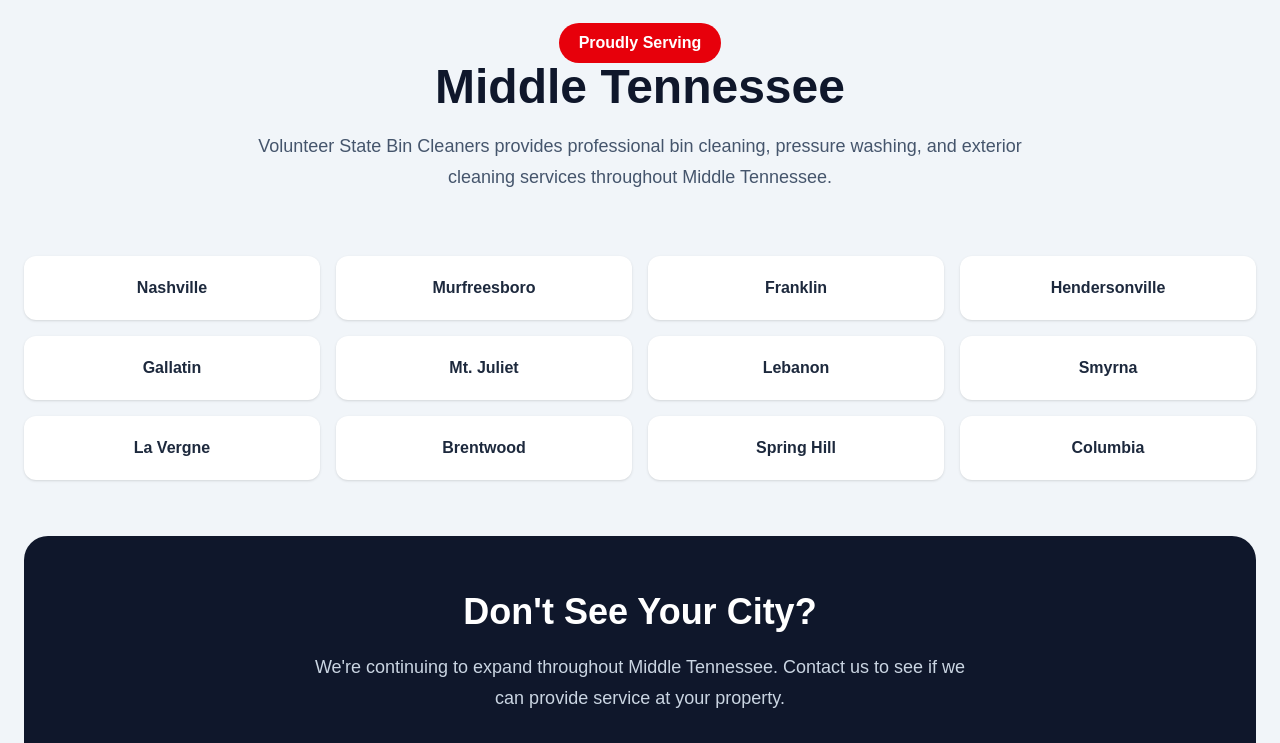
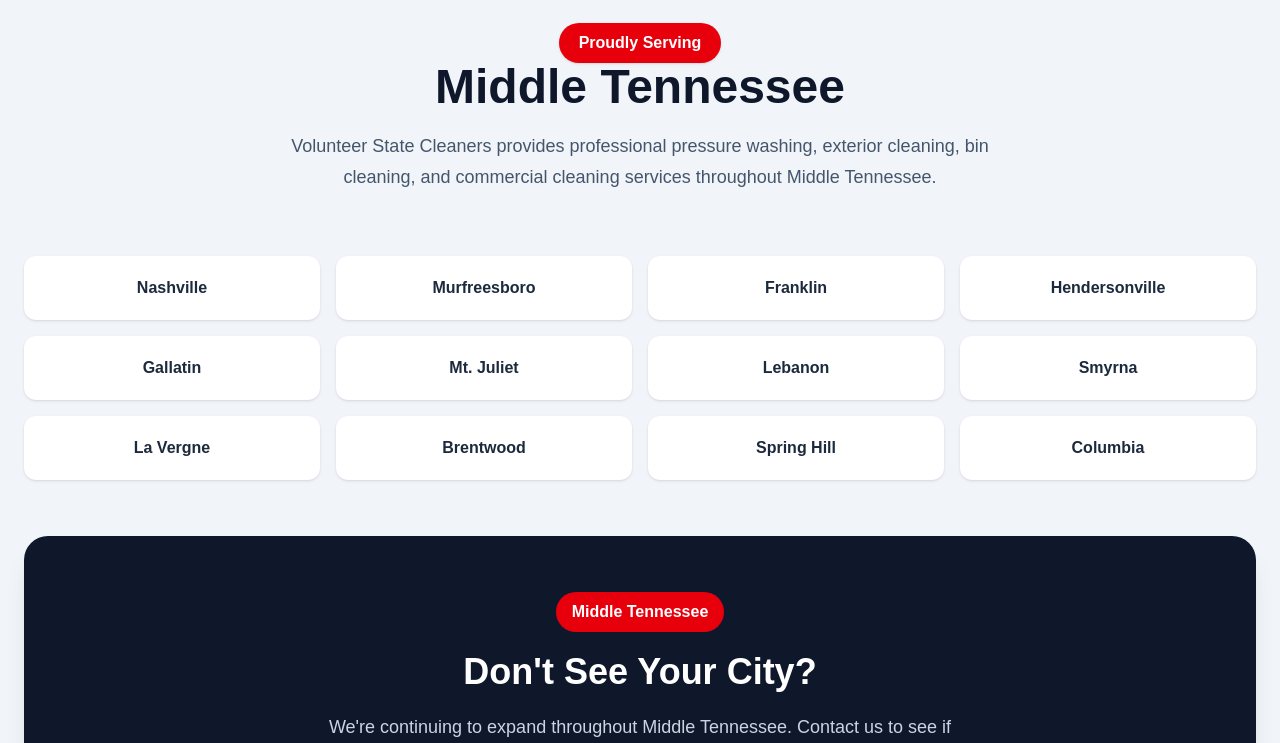
Before and after one commit to volunteerstatebincleaners/volunteer-state-bin-cleaners, a Next.js app: page / in a window 1280 px wide. Shown: the part 6080-6823 px from the top of the page. Built offline with nearby package versions, Linux system fonts and the light colour scheme.

Commit message:
Refactor ServiceArea component for clarity and style
Updated service description and improved styling for CTA and service areas.

```diff
--- a/app/components/ServiceArea.tsx
+++ b/app/components/ServiceArea.tsx
@@ -19,10 +19,9 @@
   return (
     <section id="service-area" className="bg-slate-100 py-24">
       <div className="max-w-7xl mx-auto px-6">
-
+        {/* Section Header */}
         <div className="text-center mb-16">
-
-          <span className="inline-block bg-red-600 text-white px-5 py-2 rounded-full font-semibold">
+          <span className="inline-block bg-red-600 text-white px-5 py-2 rounded-full font-semibold shadow-sm">
             Proudly Serving
           </span>
 
@@ -31,44 +30,47 @@
           </h2>
 
           <p className="text-lg text-slate-600 max-w-3xl mx-auto mt-5 leading-8">
-            Volunteer State Bin Cleaners provides professional bin cleaning,
-            pressure washing, and exterior cleaning services throughout
-            Middle Tennessee.
+            Volunteer State Cleaners provides professional pressure washing,
+            exterior cleaning, bin cleaning, and commercial cleaning services
+            throughout Middle Tennessee.
           </p>
-
         </div>
 
+        {/* Service Areas */}
         <div className="grid grid-cols-2 md:grid-cols-3 lg:grid-cols-4 gap-4">
-
           {cities.map((city) => (
             <div
               key={city}
-              className="bg-white rounded-xl p-5 text-center font-semibold text-slate-800 shadow-sm hover:bg-red-600 hover:text-white transition"
+              className="bg-white rounded-xl p-5 text-center font-semibold text-slate-800 shadow-sm hover:bg-red-600 hover:text-white hover:shadow-lg transition duration-300"
             >
               {city}
             </div>
           ))}
-
         </div>
 
-        <div className="bg-slate-900 rounded-3xl p-10 md:p-14 text-center text-white mt-14">
+        {/* Service Area CTA */}
+        <div className="bg-slate-900 rounded-3xl p-10 md:p-14 text-center text-white mt-14 shadow-xl">
+          <span className="inline-block bg-red-600 px-4 py-2 rounded-full font-semibold mb-5">
+            Middle Tennessee
+          </span>
 
           <h3 className="text-3xl md:text-4xl font-black">
             Don't See Your City?
           </h3>
 
           <p className="text-slate-300 text-lg mt-5 max-w-2xl mx-auto leading-7">
-            We're continuing to expand throughout Middle Tennessee.
-            Contact us to see if we can provide service at your property.
+            We're continuing to expand throughout Middle Tennessee. Contact us
+            to see if Volunteer State Cleaners can provide service at your
+            property.
           </p>
 
+          {/* CTA Buttons */}
           <div className="flex flex-wrap justify-center gap-4 mt-8">
-
             <Link
               href="/quote"
-              className="bg-red-600 hover:bg-red-700 px-8 py-4 rounded-xl font-bold transition"
+              className="bg-red-600 hover:bg-red-700 px-8 py-4 rounded-xl font-bold transition shadow-lg"
             >
-              Request a Quote
+              Book Now
             </Link>
 
             <a
@@ -77,11 +79,8 @@
             >
               Call (931) 213-0332
             </a>
-
           </div>
-
         </div>
-
       </div>
     </section>
   );
```
